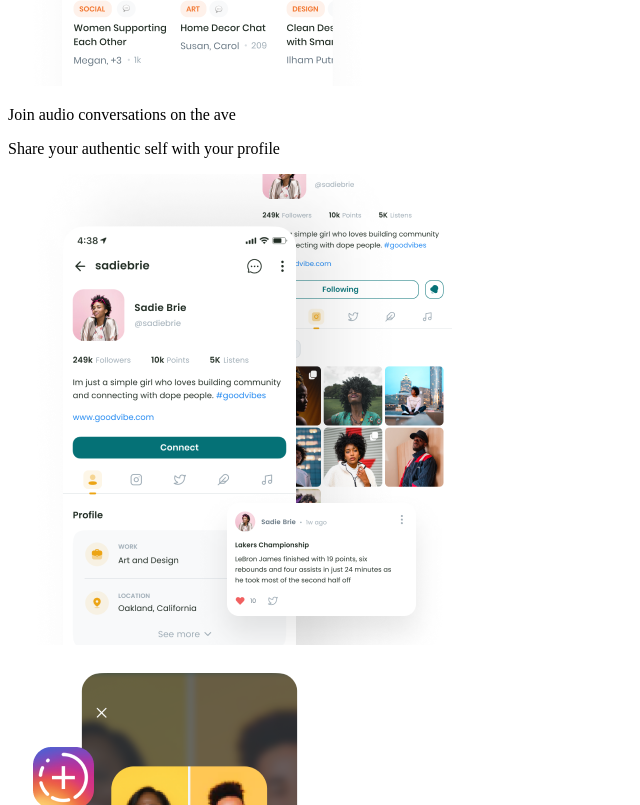
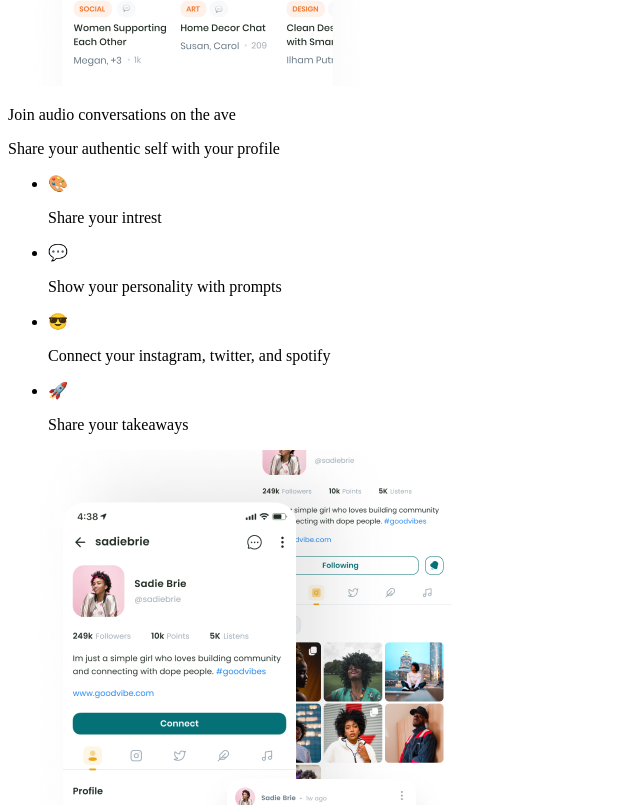
Before and after one commit to krock07/vercel-deployment, a Next.js app: page /sneakpeak in a window 1280 px wide. Shown: the part 995-1800 px from the top of the page, without its empty margins (0-640 px from the left). Built offline with nearby package versions, Linux system fonts and the light colour scheme.

Commit message:
fixed emojis

```diff
--- a/pages/sneakpeak.js
+++ b/pages/sneakpeak.js
@@ -49,7 +49,7 @@ export default function sneakpeak() {
 			setUser(loggedInUser);
 			console.log(user);
 		}
-	});
+	}, []);
 
 	return (
 		<SignInLayout>
@@ -111,25 +111,53 @@ export default function sneakpeak() {
 					</div>
 					<div className="flex flex-col space-y-8 md:mb-6 mt-20 md:m-0 md:flex md:mx-auto md:w-9/12">
 						{/* rectangle 1 */}
-						<div className="flex bg-[#eaf1f7] w-[888px] h-[386px] bg-opacity-30 rounded-[20px]">
+						<div className="flex space-x-5 justify-center bg-[#eaf1f7] w-[888px] h-[386px] bg-opacity-30 rounded-[20px]">
 							<img
 								src="/sneakPeakImages/Mask Group.png"
 								alt=""
 								className="w-[362px] h-[386px]"
 							/>
-							<div className="md:w-[334px] md:h-[68px]">
-								<p className="font-bold text-[24px] leading-[34px] text-[#057176] tracking-[0.02]">
+							<div className="flex self-center md:w-[344px] md:h-[68px]">
+								<p className="font-bold text-[24px] leading-[34px] text-[#057176] tracking-[0.02em]">
 									Join audio conversations on the ave
 								</p>
 							</div>
 						</div>
 
 						{/* rectangle 2 */}
-						<div className="flex bg-[#eca413] w-[888px] h-[471px] bg-opacity-[0.06] rounded-[20px]">
-							<section>
-								<p className="font-bold text-[24px] leading-[34px] text-[#eca413] tracking-[0.02]">
-									Share your authentic self with your profile
-								</p>
+						<div className="flex items-center justify-end bg-[#eca413] w-[888px] h-[471px] bg-opacity-[0.06] rounded-[20px]">
+							<section className="flex md:mb-48 flex-col w-[330px] h-[68px]">
+								<div className="md:w-[306px] md:h-[68px] md:mb-6">
+									<p className="font-bold text-[24px] leading-[34px] text-[#eca413] tracking-[0.02em]">
+										Share your authentic self with your profile
+									</p>
+								</div>
+								<ul className="space-y-4 font-medium text-[16px] leading-[24px] tracking-[0.02em]">
+									<li className="flex space-x-4">
+										<span className="text-[17px] leading-[24px]">🎨 </span>
+										<div className="inline-block align-text-bottom md:w-[159px] md:h-[24px]">
+											<p>Share your intrest</p>
+										</div>
+									</li>
+									<li className="flex space-x-4">
+										<span className="text-[16px] leading-[16px]">💬 </span>
+										<div className="md:w-[301px] md:h-[24px]">
+											<p>Show your personality with prompts</p>
+										</div>
+									</li>
+									<li className="flex space-x-4">
+										<span className="text-[16px] leading-[16px]">😎 </span>
+										<div className="md:w-[249px] md:h-[48px]">
+											<p>Connect your instagram, twitter, and spotify</p>
+										</div>
+									</li>
+									<li className="flex space-x-4">
+										<span className="text-[17px] leading-[24px]">🚀 </span>
+										<div className="md:w-[186px] md:h-[24px]">
+											<p>Share your takeaways</p>
+										</div>
+									</li>
+								</ul>
 							</section>
 							<img
 								src="/sneakPeakImages/Mask Group2.png"
@@ -139,23 +167,23 @@ export default function sneakpeak() {
 						</div>
 
 						{/* rectangle 3 */}
-						<div className="flex bg-[#f2762f] w-[888px] h-[386px] bg-opacity-[0.06] rounded-[20px]">
+						<div className="flex space-x-5 justify-center bg-[#f2762f] w-[888px] h-[386px] bg-opacity-[0.06] rounded-[20px]">
 							<img
 								src="/sneakPeakImages/Group 1965.png"
 								alt=""
 								className="w-[362px] h-[386px]"
 							/>
-							<div className="md:w-[344px] md:h-[68px]">
-								<p className="font-bold text-[24px] leading-[34px] text-[#f2762f] tracking-[0.02]">
+							<div className="flex self-center md:w-[344px] md:h-[68px]">
+								<p className="font-bold text-[24px] leading-[34px] text-[#f2762f] tracking-[0.02em]">
 									Share your conversations on social media
 								</p>
 							</div>
 						</div>
 
 						{/* rectangle 4 */}
-						<div className="flex bg-[#eaf1f7] w-[888px] h-[386px] bg-opacity-30 rounded-[20px]">
-							<div className="md:w-[306px] md:h-[102px]">
-								<p className="font-bold text-[24px] leading-[34px] text-[#057176] tracking-[0.02]">
+						<div className="flex justify-end bg-[#eaf1f7] w-[888px] h-[386px] bg-opacity-30 rounded-[20px]">
+							<div className="flex self-center md:w-[306px] md:h-[102px]">
+								<p className="font-bold text-[24px] leading-[34px] text-[#057176] tracking-[0.02em]">
 									Earn points and rewards for being a community advocate
 								</p>
 							</div>
@@ -167,23 +195,23 @@ export default function sneakpeak() {
 						</div>
 
 						{/* rectangle 5 */}
-						<div className="flex bg-[#eca413] w-[888px] h-[386px] bg-opacity-[0.06] rounded-[20px]">
+						<div className="flex space-x-5 justify-center bg-[#eca413] w-[888px] h-[386px] bg-opacity-[0.06] rounded-[20px]">
 							<img
 								src="/sneakPeakImages/Mask Group5.png"
 								alt=""
 								className="w-[362px] h-[386px]"
 							/>
-							<div className="md:w-[344px] md:h-[34px]">
-								<p className="font-bold text-[24px] leading-[34px] text-[#eca413] tracking-[0.02]">
+							<div className="flex self-center md:w-[344px] md:h-[34px]">
+								<p className="font-bold text-[24px] leading-[34px] text-[#eca413] tracking-[0.02em]">
 									Connect with your people
 								</p>
 							</div>
 						</div>
 
 						{/* rectangle 6 */}
-						<div className="flex bg-[#f2762f] w-[888px] h-[386px] bg-opacity-[0.06] rounded-[20px]">
-							<div className="md:w-[334px] md:h-[68px]">
-								<p className="font-bold text-[24px] leading-[34px] text-[#f2762f] tracking-[0.02]">
+						<div className="flex space-x-5 justify-center bg-[#f2762f] w-[888px] h-[386px] bg-opacity-[0.06] rounded-[20px]">
+							<div className="flex self-center md:w-[334px] md:h-[68px]">
+								<p className="font-bold text-[24px] leading-[34px] text-[#f2762f] tracking-[0.02em]">
 									Schedule conversations for later
 								</p>
 							</div>
@@ -195,24 +223,24 @@ export default function sneakpeak() {
 						</div>
 
 						{/* rectangle 7 */}
-						<div className="flex bg-[#eaf1f7] w-[888px] h-[386px] bg-opacity-30 rounded-[20px]">
+						<div className="flex space-x-5 justify-center bg-[#eaf1f7] w-[888px] h-[386px] bg-opacity-30 rounded-[20px]">
 							<img
 								src="/sneakPeakImages/Mask Group7.png"
 								alt=""
 								className="w-[395px] h-[386px]"
 							/>
-							<div className="md:w-[344px] md:h-[68px]">
-								<p className="font-bold text-[24px] leading-[34px] text-[#057176] tracking-[0.02] font-sans">
+							<div className="flex self-center md:w-[344px] md:h-[68px]">
+								<p className="font-bold text-[24px] leading-[34px] text-[#057176] tracking-[0.02em] font-sans">
 									Chat with your people in real time
 								</p>
 							</div>
 						</div>
 
 						{/* rectangle 8 */}
-						<div className="flex bg-[#eca413] w-[888px] h-[386px] bg-opacity-[0.06] rounded-[20px]">
-							<div className="md:w-[344px] md:h-[68px]">
-								<p className="font-bold text-[24px] leading-[34px] text-[#eca413] tracking-[0.02]">
-									Share your take aways from great experiences
+						<div className="flex justify-end bg-[#eca413] w-[888px] h-[386px] bg-opacity-[0.06] rounded-[20px]">
+							<div className="flex self-center md:w-[306px] md:h-[68px]">
+								<p className="font-bold text-[24px] leading-[34px] text-[#eca413] tracking-[0.02em]">
+									Share your takeaways from great experiences
 								</p>
 							</div>
 							<img
```
